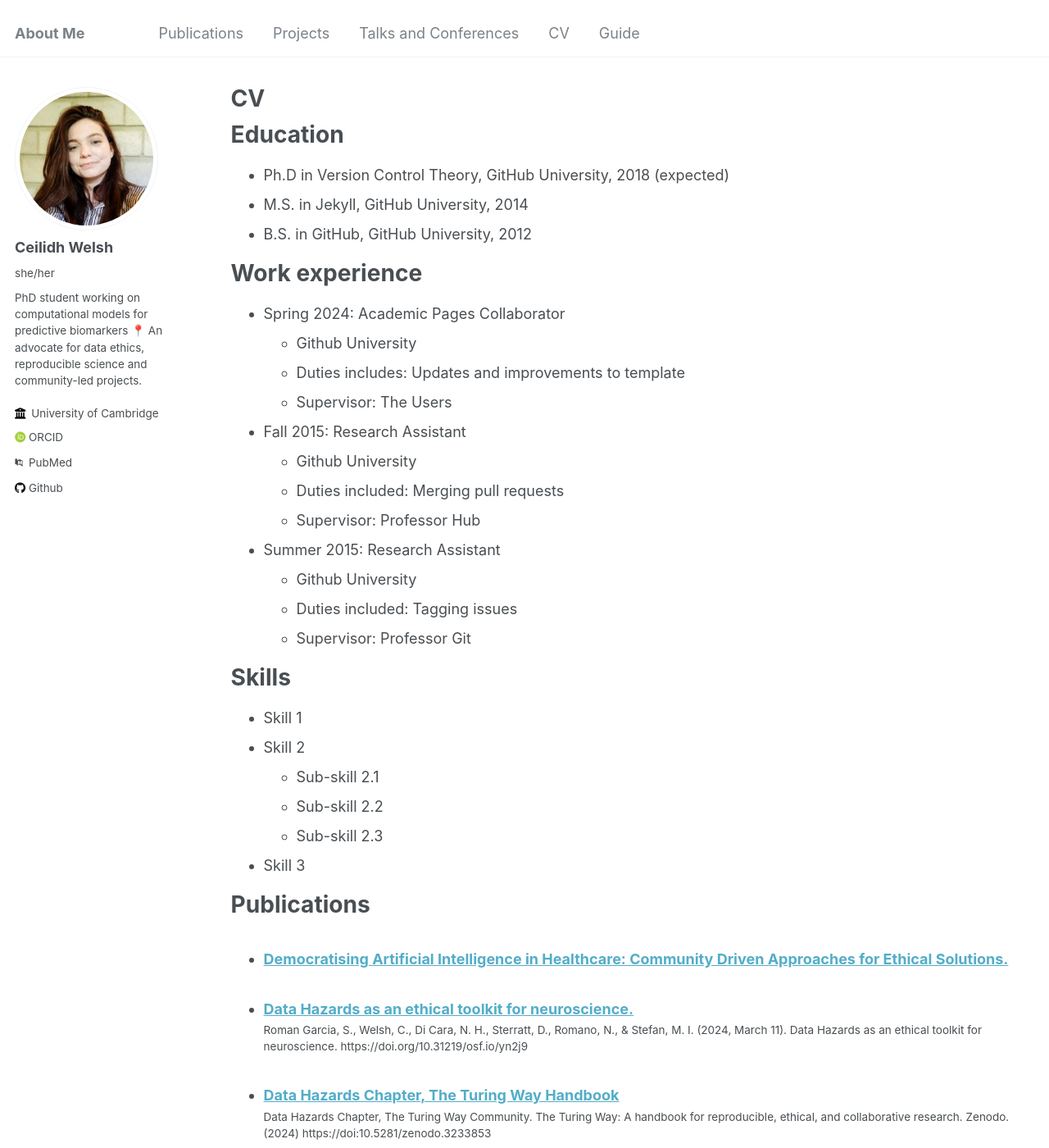
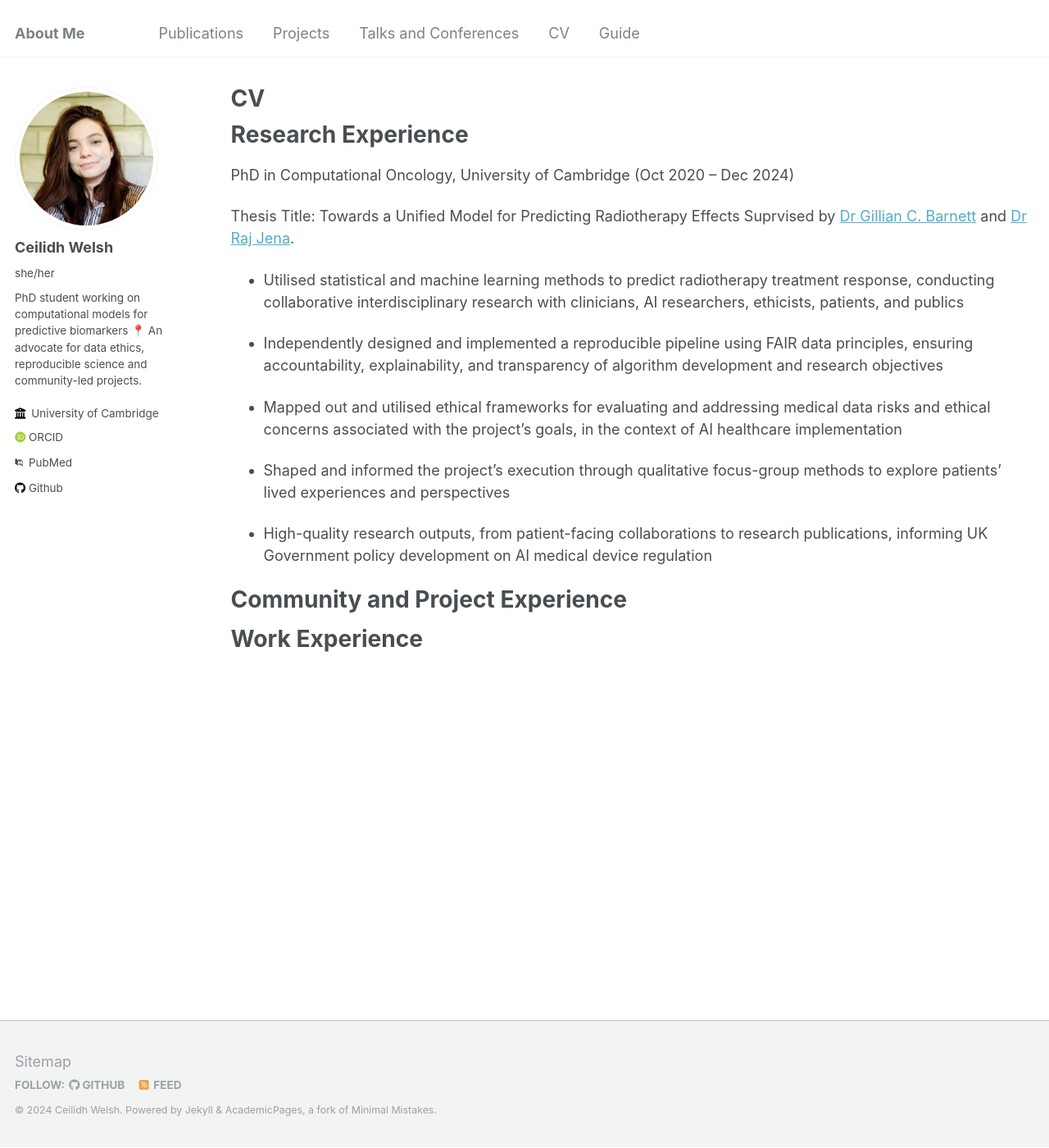
Before and after one commit to CeilidhWelsh/CeilidhWelsh.github.io, a Jekyll site: the page built from _pages/cv.md, in a window 1280 px wide and 1400 px high. Shown: the whole window at 82% size. Built offline with Jekyll 4.4.1, drawn with Linux system fonts in a browser that asks for light colours; some web fonts are replaced; some of the changed text lies outside the part shown.

Commit message:
Update cv.md

```diff
--- a/_pages/cv.md
+++ b/_pages/cv.md
@@ -7,58 +7,27 @@ redirect_from:
   - /resume
 ---
 
-{% include base_path %}
+Research Experience
+======
 
-Education
+PhD in Computational Oncology, University of Cambridge (Oct 2020 – Dec 2024)
+
+Thesis Title: Towards a Unified Model for Predicting Radiotherapy Effects
+Suprvised by [Dr Gillian C. Barnett](https://www.cuh.nhs.uk/staff-directory/dr_gill_barnett/) and [Dr Raj Jena](https://www.cuh.nhs.uk/staff-directory/dr-raj-jena/).
+
+* Utilised statistical and machine learning methods to predict radiotherapy treatment response, conducting collaborative interdisciplinary research with clinicians, AI researchers, ethicists, patients, and publics
+
+*	Independently designed and implemented a reproducible pipeline using FAIR data principles, ensuring accountability, explainability, and transparency of algorithm development and research objectives
+
+*	Mapped out and utilised ethical frameworks for evaluating and addressing medical data risks and ethical concerns associated with the project’s goals, in the context of AI healthcare implementation
+
+*	Shaped and informed the project’s execution through qualitative focus-group methods to explore patients’ lived experiences and perspectives
+
+*	High-quality research outputs, from patient-facing collaborations to research publications, informing UK Government policy development on AI medical device regulation
+
+
+Community and Project Experience
 ======
-* Ph.D in Version Control Theory, GitHub University, 2018 (expected)
-* M.S. in Jekyll, GitHub University, 2014
-* B.S. in GitHub, GitHub University, 2012
 
-Work experience
+Work Experience
 ======
-* Spring 2024: Academic Pages Collaborator
-  * Github University
-  * Duties includes: Updates and improvements to template
-  * Supervisor: The Users
-
-* Fall 2015: Research Assistant
-  * Github University
-  * Duties included: Merging pull requests
-  * Supervisor: Professor Hub
-
-* Summer 2015: Research Assistant
-  * Github University
-  * Duties included: Tagging issues
-  * Supervisor: Professor Git
-
-Skills
-======
-* Skill 1
-* Skill 2
-  * Sub-skill 2.1
-  * Sub-skill 2.2
-  * Sub-skill 2.3
-* Skill 3
-
-Publications
-======
-  <ul>{% for post in site.publications reversed %}
-    {% include archive-single-cv.html %}
-  {% endfor %}</ul>
-
-Talks
-======
-  <ul>{% for post in site.talks reversed %}
-    {% include archive-single-talk-cv.html  %}
-  {% endfor %}</ul>
-
-Teaching
-======
-  <ul>{% for post in site.teaching reversed %}
-    {% include archive-single-cv.html %}
-  {% endfor %}</ul>
-
-Service and leadership
-======
-* Currently signed in to 43 different slack teams
```
